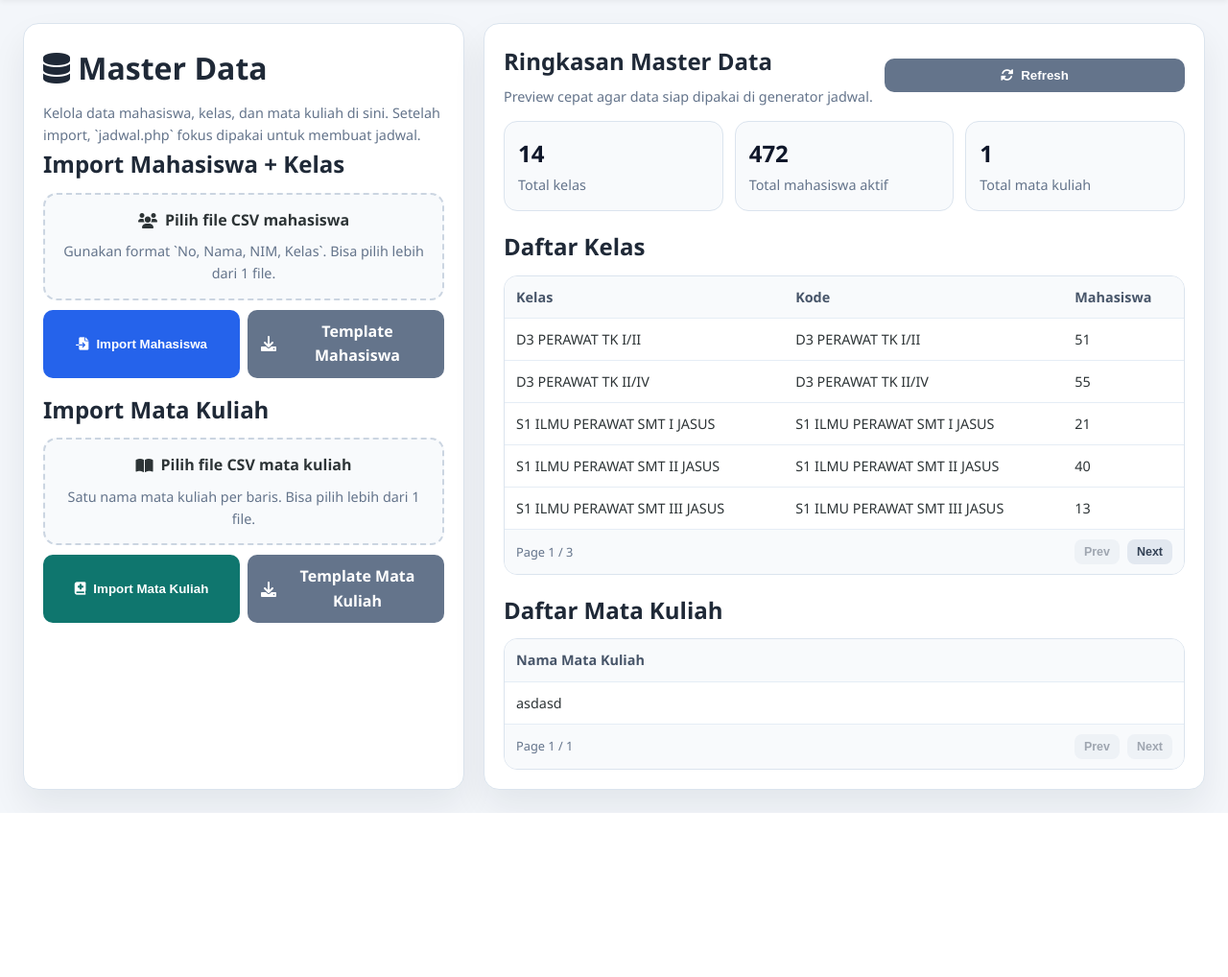
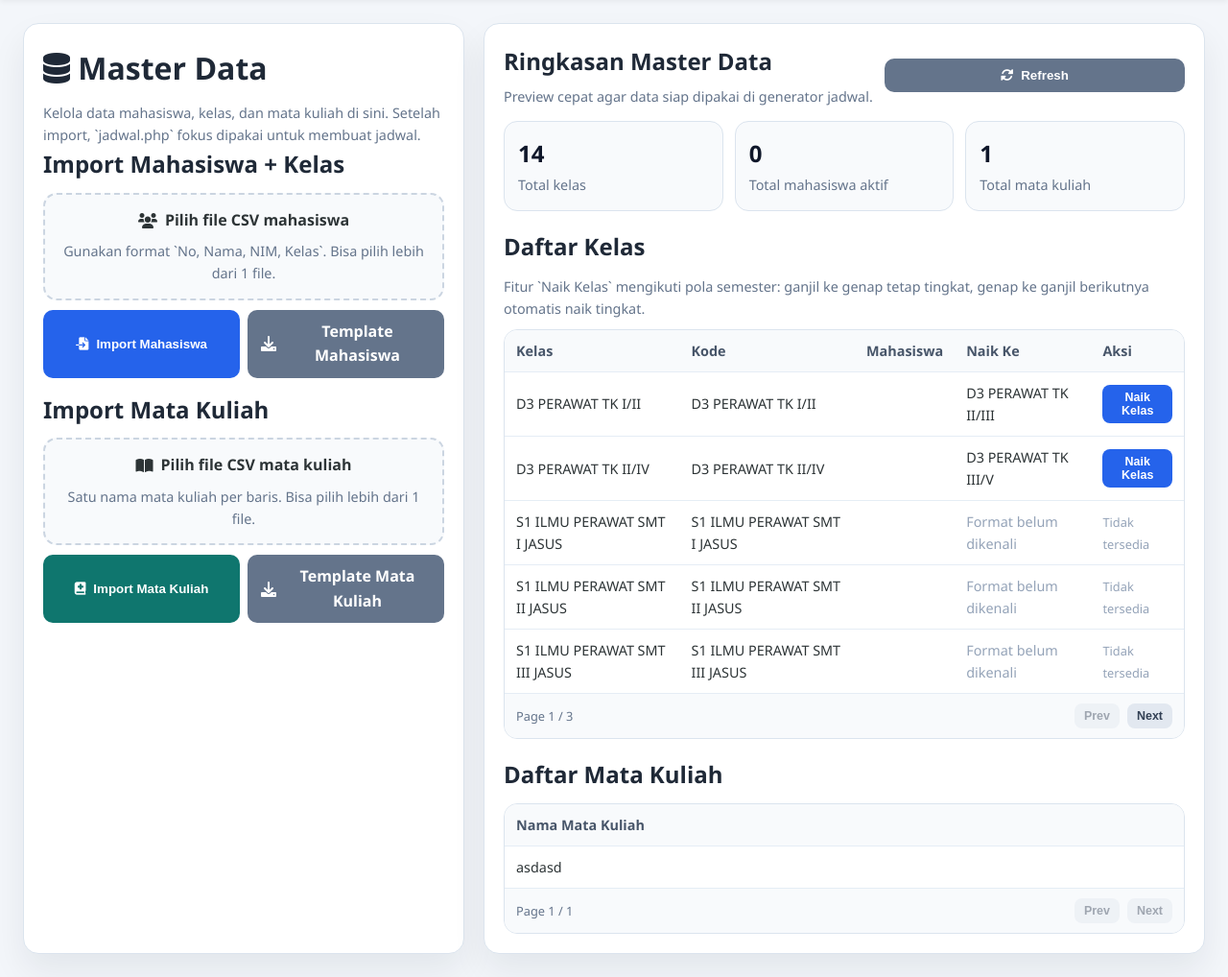
Before and after one commit to muhamad-bari/exam-tools, a PHP site: page /exam-tools/master_data.php in a window 1280 px wide. Shown: the part 60-1078 px from the top of the page at 96% size. Before the commit the page ends 907 px from the top, so only its background shows below. Run offline with PHP 8.4, Linux system fonts and the light colour scheme; data comes from the database, SQL or seed files in the repository; both versions use the stored data as it was after the commit.

Commit message:
naik kelas

```diff
--- a/api_master_data.php
+++ b/api_master_data.php
@@ -44,6 +44,44 @@ try {
             'success' => true,
             'message' => 'Mata kuliah berhasil disimpan',
             'data' => $subject,
+        ]);
+        exit;
+    }
+
+    if ($action === 'promote_class') {
+        ensurePostRequest();
+        $input = readJsonInput();
+        $classId = intval($input['class_id'] ?? 0);
+        $sourceClass = getClassById($db, $classId);
+        $targetClassData = calculateNextStructuredClass($sourceClass);
+
+        $db->beginTransaction();
+        try {
+            $targetClass = getOrCreateClass($db, $targetClassData['name']);
+
+            $updateStmt = $db->prepare('UPDATE master_students SET class_id = :target_class_id, updated_at = CURRENT_TIMESTAMP WHERE class_id = :source_class_id AND is_active = 1');
+            $updateStmt->execute([
+                ':target_class_id' => $targetClass['id'],
+                ':source_class_id' => $sourceClass['id'],
+            ]);
+
+            $movedStudents = $updateStmt->rowCount();
+            $db->commit();
+        } catch (Throwable $e) {
+            if ($db->inTransaction()) {
+                $db->rollBack();
+            }
+            throw $e;
+        }
+
+        echo json_encode([
+            'success' => true,
+            'message' => 'Naik kelas selesai',
+            'data' => [
+                'source_class' => $sourceClass,
+                'target_class' => $targetClass,
+                'moved_students' => $movedStudents,
+            ],
         ]);
         exit;
     }
@@ -236,13 +274,15 @@ try {
 
 function getClassesWithCounts(PDO $db)
 {
-    $stmt = $db->query('SELECT c.id, c.code, c.name, COUNT(s.id) AS student_count FROM master_classes c LEFT JOIN master_students s ON s.class_id = c.id AND s.is_active = 1 GROUP BY c.id, c.code, c.name ORDER BY c.name ASC');
-    $rows = $stmt->fetchAll();
-    foreach ($rows as &$row) {
-        $row['id'] = (int) $row['id'];
-        $row['student_count'] = (int) $row['student_count'];
+    $stmt = $db->query('SELECT c.id, c.code, c.name, c.program_name, c.tingkat_number, c.semester_number, COUNT(s.id) AS student_count FROM master_classes c LEFT JOIN master_students s ON s.class_id = c.id AND s.is_active = 1 GROUP BY c.id, c.code, c.name, c.program_name, c.tingkat_number, c.semester_number ORDER BY c.name ASC');
+    $rows = [];
+
+    foreach ($stmt->fetchAll() as $row) {
+        $row = normalizeClassRow($row);
+        $row['student_count'] = (int) ($row['student_count'] ?? 0);
+        $rows[] = $row;
     }
-    unset($row);
+
     return $rows;
 }
 
@@ -265,13 +305,14 @@ function findClassByCodeOrName(PDO $db, $code, $name)
         return null;
     }
 
-    $stmt = $db->prepare('SELECT id, code, name FROM master_classes WHERE code = :code OR LOWER(name) = LOWER(:name) LIMIT 1');
+    $stmt = $db->prepare('SELECT id, code, name, program_name, tingkat_number, semester_number FROM master_classes WHERE code = :code OR LOWER(name) = LOWER(:name) LIMIT 1');
     $stmt->execute([
         ':code' => $code,
         ':name' => $name,
     ]);
 
-    return $stmt->fetch() ?: null;
+    $row = $stmt->fetch();
+    return $row ? normalizeClassRow($row) : null;
 }
 
 function normalizeUploadedFiles($fileField)
--- a/lib/database.php
+++ b/lib/database.php
@@ -39,9 +39,16 @@ function initializeDatabaseSchema(PDO $db)
         id INTEGER PRIMARY KEY AUTOINCREMENT,
         code TEXT NOT NULL UNIQUE,
         name TEXT NOT NULL,
+        program_name TEXT DEFAULT NULL,
+        tingkat_number INTEGER DEFAULT NULL,
+        semester_number INTEGER DEFAULT NULL,
         created_at DATETIME DEFAULT CURRENT_TIMESTAMP,
         updated_at DATETIME DEFAULT CURRENT_TIMESTAMP
     )");
+
+    ensureColumnExists($db, 'master_classes', 'program_name', 'TEXT DEFAULT NULL');
+    ensureColumnExists($db, 'master_classes', 'tingkat_number', 'INTEGER DEFAULT NULL');
+    ensureColumnExists($db, 'master_classes', 'semester_number', 'INTEGER DEFAULT NULL');
 
     $db->exec("CREATE TABLE IF NOT EXISTS master_students (
         id INTEGER PRIMARY KEY AUTOINCREMENT,
@@ -65,6 +72,8 @@ function initializeDatabaseSchema(PDO $db)
     $db->exec('CREATE INDEX IF NOT EXISTS idx_folders_parent_id ON folders(parent_id)');
     $db->exec('CREATE INDEX IF NOT EXISTS idx_master_students_class_id ON master_students(class_id)');
     $db->exec('CREATE INDEX IF NOT EXISTS idx_master_students_active_class ON master_students(is_active, class_id)');
+
+    syncStructuredClassMetadata($db);
 }
 
 function ensureColumnExists(PDO $db, $tableName, $columnName, $definition)
@@ -100,9 +109,228 @@ function normalizeClassCode($value)
     return strtoupper($value);
 }
 
+function convertRomanToInt($value)
+{
+    $value = strtoupper(sanitizeMasterName($value));
+    if ($value === '') {
+        return null;
+    }
+
+    $romanMap = [
+        'M' => 1000,
+        'D' => 500,
+        'C' => 100,
+        'L' => 50,
+        'X' => 10,
+        'V' => 5,
+        'I' => 1,
+    ];
+
+    $total = 0;
+    $previous = 0;
+    $length = strlen($value);
+
+    for ($index = $length - 1; $index >= 0; $index--) {
+        $char = $value[$index];
+        if (!isset($romanMap[$char])) {
+            return null;
+        }
+
+        $current = $romanMap[$char];
+        if ($current < $previous) {
+            $total -= $current;
+        } else {
+            $total += $current;
+            $previous = $current;
+        }
+    }
+
+    return $total > 0 ? $total : null;
+}
+
+function convertIntToRoman($value)
+{
+    $value = intval($value);
+    if ($value <= 0) {
+        throw new InvalidArgumentException('Nilai romawi tidak valid');
+    }
+
+    $romanMap = [
+        1000 => 'M',
+        900 => 'CM',
+        500 => 'D',
+        400 => 'CD',
+        100 => 'C',
+        90 => 'XC',
+        50 => 'L',
+        40 => 'XL',
+        10 => 'X',
+        9 => 'IX',
+        5 => 'V',
+        4 => 'IV',
+        1 => 'I',
+    ];
+
+    $result = '';
+    foreach ($romanMap as $number => $roman) {
+        while ($value >= $number) {
+            $result .= $roman;
+            $value -= $number;
+        }
+    }
+
+    return $result;
+}
+
+function buildStructuredClassName($programName, $tingkatNumber, $semesterNumber)
+{
+    $programName = sanitizeMasterName($programName);
+    $tingkatNumber = intval($tingkatNumber);
+    $semesterNumber = intval($semesterNumber);
+
+    if ($programName === '' || $tingkatNumber <= 0 || $semesterNumber <= 0) {
+        throw new InvalidArgumentException('Format kelas terstruktur tidak valid');
+    }
+
+    return $programName . ' TK ' . convertIntToRoman($tingkatNumber) . '/' . convertIntToRoman($semesterNumber);
+}
+
+function parseStructuredClassName($className)
+{
+    $className = sanitizeMasterName($className);
+    if ($className === '') {
+        return null;
+    }
+
+    if (!preg_match('/^(.*?)\s+TK\s+([IVXLCDM]+)\s*\/\s*([IVXLCDM]+)$/iu', $className, $matches)) {
+        return null;
+    }
+
+    $programName = sanitizeMasterName($matches[1]);
+    $tingkatNumber = convertRomanToInt($matches[2]);
+    $semesterNumber = convertRomanToInt($matches[3]);
+
+    if ($programName === '' || $tingkatNumber === null || $semesterNumber === null) {
+        return null;
+    }
+
+    return [
+        'program_name' => $programName,
+        'tingkat_number' => $tingkatNumber,
+        'semester_number' => $semesterNumber,
+        'name' => buildStructuredClassName($programName, $tingkatNumber, $semesterNumber),
+    ];
+}
+
+function calculateNextStructuredClass($class)
+{
+    $programName = sanitizeMasterName($class['program_name'] ?? '');
+    $tingkatNumber = intval($class['tingkat_number'] ?? 0);
+    $semesterNumber = intval($class['semester_number'] ?? 0);
+
+    if ($programName === '' || $tingkatNumber <= 0 || $semesterNumber <= 0) {
+        throw new RuntimeException('Kelas belum memiliki metadata tingkat dan semester yang valid');
+    }
+
+    $nextSemester = $semesterNumber + 1;
+    $nextTingkat = $semesterNumber % 2 === 0 ? $tingkatNumber + 1 : $tingkatNumber;
+
+    return [
+        'program_name' => $programName,
+        'tingkat_number' => $nextTingkat,
+        'semester_number' => $nextSemester,
+        'name' => buildStructuredClassName($programName, $nextTingkat, $nextSemester),
+    ];
+}
+
+function normalizeClassRow($row)
+{
+    $parsed = parseStructuredClassName($row['name'] ?? '');
+    $programName = sanitizeMasterName($row['program_name'] ?? '');
+    $tingkatNumber = intval($row['tingkat_number'] ?? 0);
+    $semesterNumber = intval($row['semester_number'] ?? 0);
+
+    if (($programName === '' || $tingkatNumber <= 0 || $semesterNumber <= 0) && $parsed !== null) {
+        $programName = $parsed['program_name'];
+        $tingkatNumber = $parsed['tingkat_number'];
+        $semesterNumber = $parsed['semester_number'];
+    }
+
+    $normalized = [
+        'id' => isset($row['id']) ? (int) $row['id'] : 0,
+        'code' => $row['code'] ?? '',
+        'name' => $row['name'] ?? '',
+        'program_name' => $programName !== '' ? $programName : null,
+        'tingkat_number' => $tingkatNumber > 0 ? $tingkatNumber : null,
+        'semester_number' => $semesterNumber > 0 ? $semesterNumber : null,
+    ];
+
+    if ($normalized['program_name'] !== null && $normalized['tingkat_number'] !== null && $normalized['semester_number'] !== null) {
+        $next = calculateNextStructuredClass($normalized);
+        $normalized['next_class_name'] = $next['name'];
+    } else {
+        $normalized['next_class_name'] = null;
+    }
+
+    return $normalized;
+}
+
+function syncStructuredClassMetadata(PDO $db)
+{
+    $rows = $db->query('SELECT id, name, program_name, tingkat_number, semester_number FROM master_classes')->fetchAll();
+    if (!$rows) {
+        return;
+    }
+
+    $updateStmt = $db->prepare('UPDATE master_classes SET program_name = :program_name, tingkat_number = :tingkat_number, semester_number = :semester_number, updated_at = CURRENT_TIMESTAMP WHERE id = :id');
+
+    foreach ($rows as $row) {
+        $parsed = parseStructuredClassName($row['name'] ?? '');
+        if ($parsed === null) {
+            continue;
+        }
+
+        $currentProgram = sanitizeMasterName($row['program_name'] ?? '');
+        $currentTingkat = intval($row['tingkat_number'] ?? 0);
+        $currentSemester = intval($row['semester_number'] ?? 0);
+
+        if ($currentProgram === $parsed['program_name']
+            && $currentTingkat === $parsed['tingkat_number']
+            && $currentSemester === $parsed['semester_number']) {
+            continue;
+        }
+
+        $updateStmt->execute([
+            ':program_name' => $parsed['program_name'],
+            ':tingkat_number' => $parsed['tingkat_number'],
+            ':semester_number' => $parsed['semester_number'],
+            ':id' => $row['id'],
+        ]);
+    }
+}
+
+function getClassById(PDO $db, $classId)
+{
+    $classId = intval($classId);
+    if ($classId <= 0) {
+        throw new RuntimeException('Class ID tidak valid');
+    }
+
+    $stmt = $db->prepare('SELECT id, code, name, program_name, tingkat_number, semester_number FROM master_classes WHERE id = :id LIMIT 1');
+    $stmt->execute([':id' => $classId]);
+    $class = $stmt->fetch();
+
+    if (!$class) {
+        throw new RuntimeException('Kelas tidak ditemukan');
+    }
+
+    return normalizeClassRow($class);
+}
+
 function getOrCreateClass(PDO $db, $className, $classCode = null)
 {
     $className = sanitizeMasterName($className);
+    $structuredClass = parseStructuredClassName($className);
     $classCode = normalizeClassCode($classCode === null ? $className : $classCode);
 
     if ($className === '') {
@@ -113,7 +341,11 @@ function getOrCreateClass(PDO $db, $className, $classCode = null)
         $classCode = normalizeClassCode($className);
     }
 
-    $findStmt = $db->prepare('SELECT id, code, name FROM master_classes WHERE code = :code OR LOWER(name) = LOWER(:name) LIMIT 1');
+    $programName = $structuredClass['program_name'] ?? null;
+    $tingkatNumber = $structuredClass['tingkat_number'] ?? null;
+    $semesterNumber = $structuredClass['semester_number'] ?? null;
+
+    $findStmt = $db->prepare('SELECT id, code, name, program_name, tingkat_number, semester_number FROM master_classes WHERE code = :code OR LOWER(name) = LOWER(:name) LIMIT 1');
     $findStmt->execute([
         ':code' => $classCode,
         ':name' => $className,
@@ -121,31 +353,43 @@ function getOrCreateClass(PDO $db, $className, $classCode = null)
     $existingClass = $findStmt->fetch();
 
     if ($existingClass) {
-        $updateStmt = $db->prepare('UPDATE master_classes SET code = :code, name = :name, updated_at = CURRENT_TIMESTAMP WHERE id = :id');
+        $updateStmt = $db->prepare('UPDATE master_classes SET code = :code, name = :name, program_name = :program_name, tingkat_number = :tingkat_number, semester_number = :semester_number, updated_at = CURRENT_TIMESTAMP WHERE id = :id');
         $updateStmt->execute([
             ':code' => $classCode,
             ':name' => $className,
+            ':program_name' => $programName,
+            ':tingkat_number' => $tingkatNumber,
+            ':semester_number' => $semesterNumber,
             ':id' => $existingClass['id'],
         ]);
 
-        return [
+        return normalizeClassRow([
             'id' => (int) $existingClass['id'],
             'code' => $classCode,
             'name' => $className,
-        ];
+            'program_name' => $programName,
+            'tingkat_number' => $tingkatNumber,
+            'semester_number' => $semesterNumber,
+        ]);
     }
 
-    $insertStmt = $db->prepare('INSERT INTO master_classes (code, name) VALUES (:code, :name)');
+    $insertStmt = $db->prepare('INSERT INTO master_classes (code, name, program_name, tingkat_number, semester_number) VALUES (:code, :name, :program_name, :tingkat_number, :semester_number)');
     $insertStmt->execute([
         ':code' => $classCode,
         ':name' => $className,
+        ':program_name' => $programName,
+        ':tingkat_number' => $tingkatNumber,
+        ':semester_number' => $semesterNumber,
     ]);
 
-    return [
+    return normalizeClassRow([
         'id' => (int) $db->lastInsertId(),
         'code' => $classCode,
         'name' => $className,
-    ];
+        'program_name' => $programName,
+        'tingkat_number' => $tingkatNumber,
+        'semester_number' => $semesterNumber,
+    ]);
 }
 
 function findSubjectByName(PDO $db, $subjectName)
@@ -232,21 +476,10 @@ function parseStudentCsvFile($filePath)
 
 function loadStudentsByClassId(PDO $db, $classId)
 {
-    $classId = intval($classId);
-    if ($classId <= 0) {
-        throw new RuntimeException('Class ID tidak valid');
-    }
-
-    $classStmt = $db->prepare('SELECT id, code, name FROM master_classes WHERE id = :id LIMIT 1');
-    $classStmt->execute([':id' => $classId]);
-    $class = $classStmt->fetch();
-
-    if (!$class) {
-        throw new RuntimeException('Kelas tidak ditemukan');
-    }
+    $class = getClassById($db, $classId);
 
     $studentsStmt = $db->prepare('SELECT id, nim, name, class_id FROM master_students WHERE class_id = :class_id AND is_active = 1 ORDER BY name ASC');
-    $studentsStmt->execute([':class_id' => $classId]);
+    $studentsStmt->execute([':class_id' => $class['id']]);
 
     $students = [];
     foreach ($studentsStmt->fetchAll() as $row) {
@@ -261,9 +494,13 @@ function loadStudentsByClassId(PDO $db, $classId)
 
     return [
         'class' => [
-            'id' => (int) $class['id'],
+            'id' => $class['id'],
             'code' => $class['code'],
             'name' => $class['name'],
+            'program_name' => $class['program_name'],
+            'tingkat_number' => $class['tingkat_number'],
+            'semester_number' => $class['semester_number'],
+            'next_class_name' => $class['next_class_name'],
         ],
         'students' => $students,
     ];
--- a/master_data.php
+++ b/master_data.php
@@ -95,10 +95,11 @@ session_start();
                     <div class="stat"><strong id="subjectCount">0</strong><span class="muted">Total mata kuliah</span></div>
                 </div>
                 <h2>Daftar Kelas</h2>
+                <p class="muted" style="margin:0 0 10px;">Fitur `Naik Kelas` mengikuti pola semester: ganjil ke genap tetap tingkat, genap ke ganjil berikutnya otomatis naik tingkat.</p>
                 <div class="table-wrap" style="margin-bottom:18px;">
                     <table>
-                        <thead><tr><th>Kelas</th><th>Kode</th><th>Mahasiswa</th></tr></thead>
-                        <tbody id="classBody"><tr><td colspan="3" style="text-align:center; color:#64748b;">Belum ada data kelas.</td></tr></tbody>
+                        <thead><tr><th>Kelas</th><th>Kode</th><th>Mahasiswa</th><th>Naik Ke</th><th>Aksi</th></tr></thead>
+                        <tbody id="classBody"><tr><td colspan="5" style="text-align:center; color:#64748b;">Belum ada data kelas.</td></tr></tbody>
                     </table>
                     <div class="table-pagination">
                         <span class="table-pagination-info" id="classPageInfo">Page 1 / 1</span>
@@ -236,9 +237,20 @@ session_start();
                 'classPrevBtn',
                 'classNextBtn',
                 classPage,
-                item => `<tr><td>${escapeHtml(item.name)}</td><td>${escapeHtml(item.code)}</td><td>${escapeHtml(item.student_count)}</td></tr>`,
-                '<tr><td colspan="3" style="text-align:center; color:#64748b;">Belum ada data kelas.</td></tr>'
+                item => {
+                    const canPromote = !!item.next_class_name;
+                    const promoteLabel = canPromote ? escapeHtml(item.next_class_name) : '<span style="color:#94a3b8;">Format belum dikenali</span>';
+                    const actionButton = canPromote
+                        ? `<button type="button" class="pager-btn" style="background:#2563eb; color:#fff;" onclick="promoteClass(${Number(item.id)})">Naik Kelas</button>`
+                        : '<span style="color:#94a3b8; font-size:0.8rem;">Tidak tersedia</span>';
+                    return `<tr><td>${escapeHtml(item.name)}</td><td>${escapeHtml(item.code)}</td><td>${escapeHtml(item.student_count)}</td><td>${promoteLabel}</td><td>${actionButton}</td></tr>`;
+                },
+                '<tr><td colspan="5" style="text-align:center; color:#64748b;">Belum ada data kelas.</td></tr>'
             );
+        }
+
+        function getClassRowById(classId) {
+            return allClassRows.find(item => String(item.id) === String(classId)) || null;
         }
 
         function renderSubjectTable() {
@@ -290,6 +302,46 @@ session_start();
                     if (!silent) {
                         showToast('Master data berhasil dimuat');
                     }
+                })
+                .catch(error => showToast(error.message, 'error'));
+        }
+
+        function promoteClass(classId) {
+            const classRow = getClassRowById(classId);
+            if (!classRow) {
+                showToast('Data kelas tidak ditemukan', 'error');
+                return;
+            }
+
+            if (!classRow.next_class_name) {
+                showToast('Format kelas belum mendukung naik kelas otomatis', 'error');
+                return;
+            }
+
+            const studentCount = Number(classRow.student_count || 0);
+            const message = studentCount > 0
+                ? `Pindahkan ${studentCount} mahasiswa aktif dari ${classRow.name} ke ${classRow.next_class_name}?`
+                : `Kelas ${classRow.name} belum punya mahasiswa aktif. Tetap buat atau sinkronkan kelas tujuan ${classRow.next_class_name}?`;
+
+            if (!confirm(message)) {
+                return;
+            }
+
+            fetch('api_master_data.php?action=promote_class', {
+                method: 'POST',
+                headers: { 'Content-Type': 'application/json' },
+                body: JSON.stringify({ class_id: classId })
+            })
+                .then(r => r.json())
+                .then(res => {
+                    if (!res.success) {
+                        throw new Error(res.message || 'Naik kelas gagal');
+                    }
+
+                    const movedStudents = Number(res.data && res.data.moved_students ? res.data.moved_students : 0);
+                    return loadOverview(true).then(() => {
+                        showToast(`Naik kelas selesai: ${movedStudents} mahasiswa dipindahkan ke ${res.data.target_class.name}`);
+                    });
                 })
                 .catch(error => showToast(error.message, 'error'));
         }
```
Also changed, not shown: database.sqlite.
